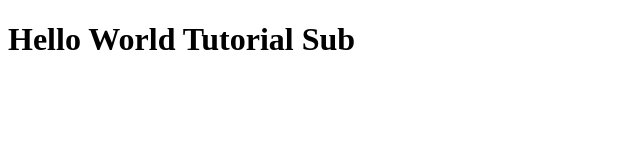
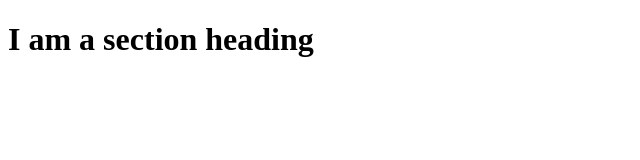
Before and after one commit to schwinnzyx/MyJSLAB, a plain HTML site: page JS1/index.html in a window 1280 px wide. Shown: the whole page, without its empty margins (0-640 px from the left). Drawn offline with Linux system fonts and the light colour scheme.

Commit message:
change title

```diff
--- a/JS1/index.html
+++ b/JS1/index.html
@@ -2,10 +2,10 @@
 <html lang="en">
     <head>
         <meta charset="utf-8">
-        <title>Hello World Tutorial</title>
+        <title>Hello World Using Inline Script</title>
     </head>
     <body>
-        <h1>Hello World Tutorial Sub</h1>
+        <h1> I am a section heading </h1>
         <script>
         console.log("Hello World!");
         </script>
```
